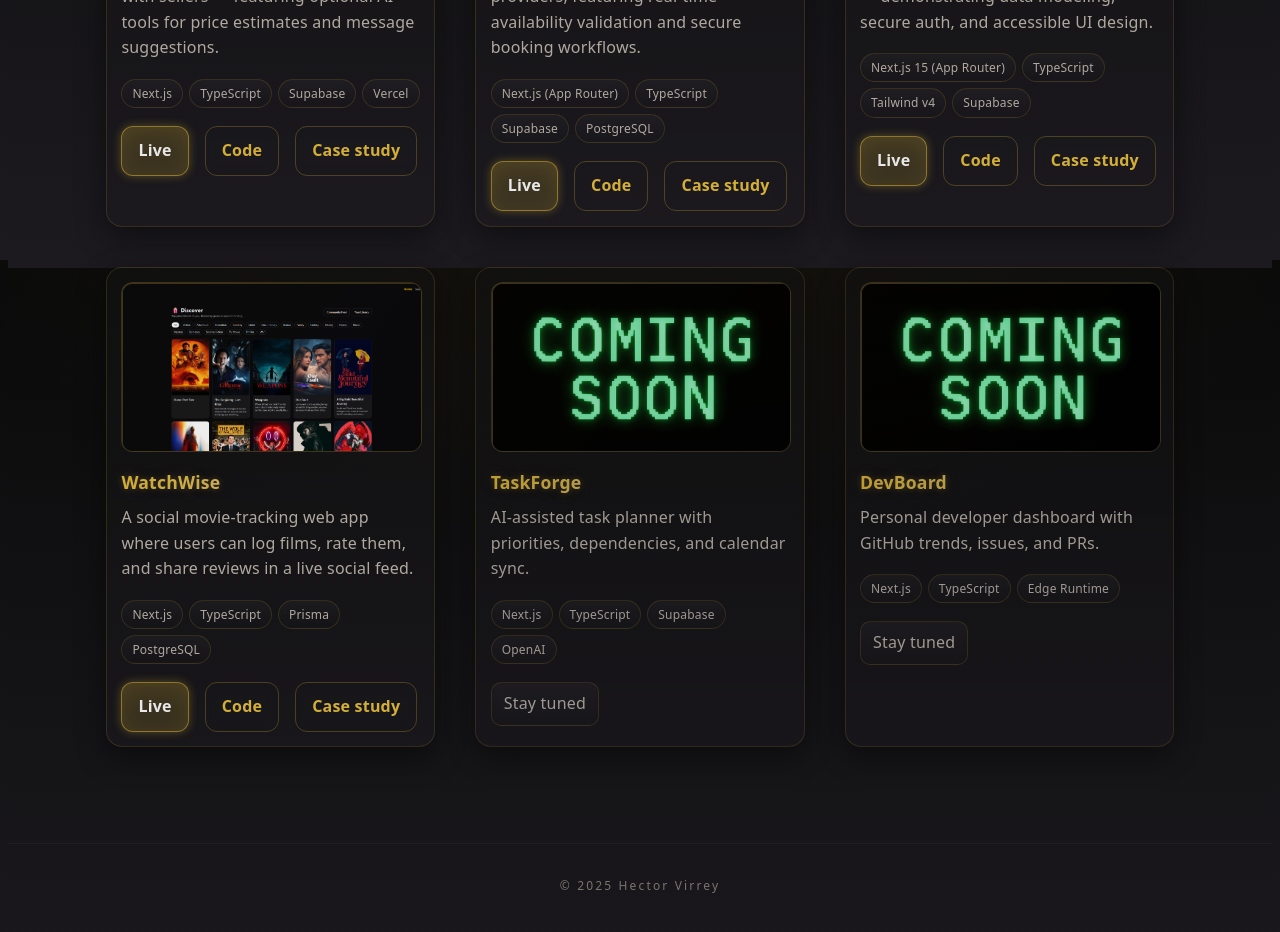
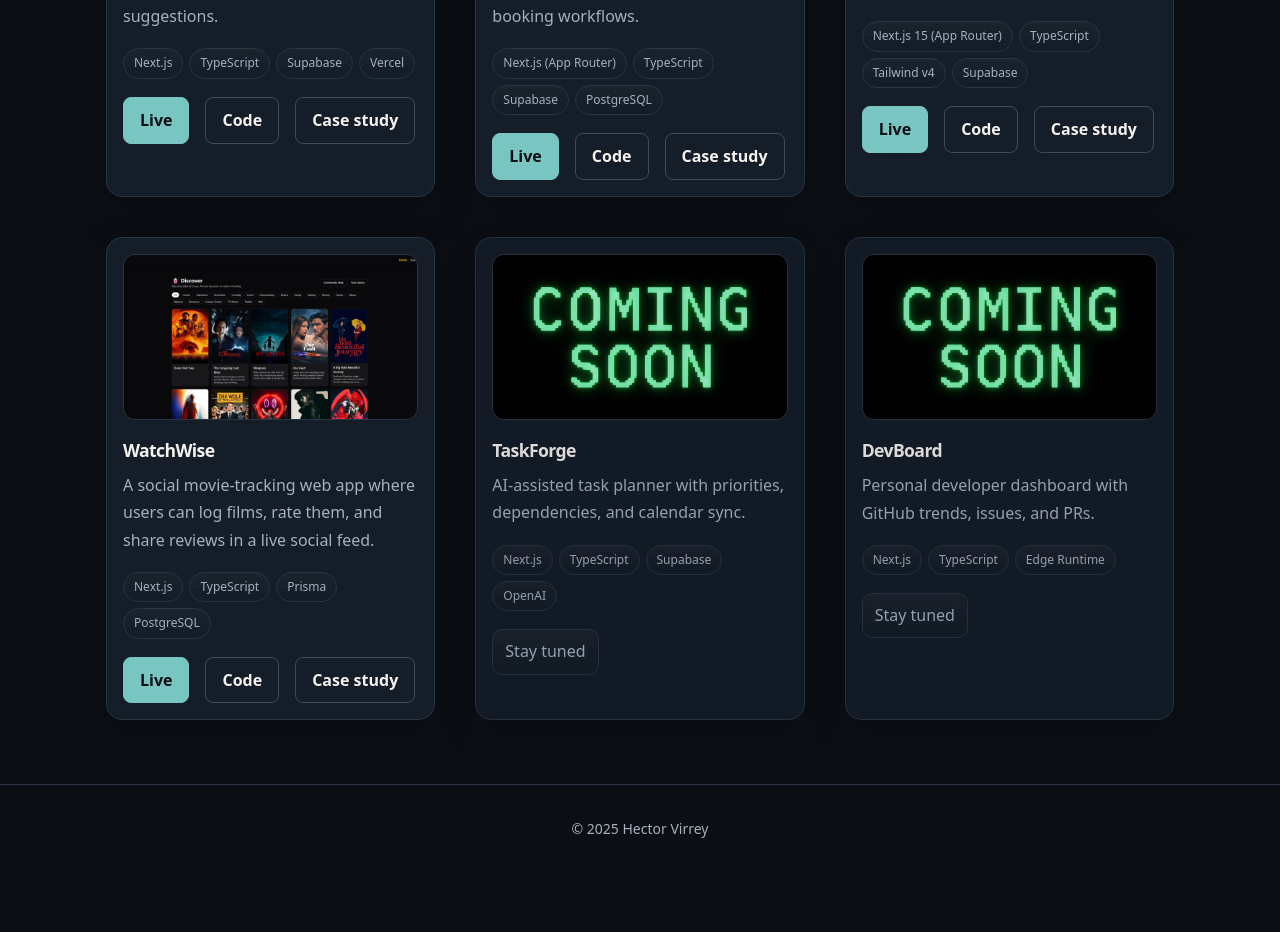
Before and after one commit to BusshiiQT/Portfolio, a Next.js app: page /projects in a window 1280 px wide. Shown: the part 540-1472 px from the top of the page. After the commit the page ends 1413 px from the top, so only its background shows below. Built offline with nearby package versions, Linux system fonts and the light colour scheme.

Commit message:
chore: establish portfolio redesign foundation

```diff
--- a/app/globals.css
+++ b/app/globals.css
@@ -1,410 +1,154 @@
-/* ===== DIVINE DARK PORTFOLIO THEME ===== */
-
-/* --- Palette & tokens --- */
+/* Checkpoint 1: shared design foundation. Legacy class names remain compatible. */
 :root {
-  --bg: #0A0A0A;
-  --bg-alt: #111111;
-  --card: rgba(18, 18, 18, 0.65);
-  --surface: rgba(28, 26, 31, 0.55);
-
-  --text: #E8E8E8;
-  --text-dim: #B0A9A0;
-
-  --accent: #D4AF37;   /* warm gold */
-  --accent-2: #BFAF8B; /* desaturated gold */
-
-  --border: rgba(212, 175, 55, 0.28);
-  --border-soft: rgba(212, 175, 55, 0.16);
-
-  --glow: rgba(212, 175, 55, 0.45);
-  --shadow: 0 10px 30px rgba(0,0,0,0.45);
-
-  --radius: 12px;
-  --radius-lg: 16px;
-
-  --focus: 0 0 0 2px rgba(212,175,55,0.35);
+  color-scheme: dark;
+  --bg: #0B0F14;
+  --bg-alt: #101720;
+  --card: #141D28;
+  --surface: #1B2735;
+  --text: #F5F2EE;
+  --text-dim: #A6B0BD;
+  --muted: var(--text-dim);
+  --accent: #78C5C1;
+  --accent-2: #A3D9D5;
+  --atmosphere: #5A172A;
+  --border: #3A4B5E;
+  --border-soft: #283544;
+  --shadow: 0 16px 40px rgb(0 0 0 / 0.2);
+  --radius: 0.5rem;
+  --radius-lg: 1rem;
+  --font-body: ui-sans-serif, system-ui, -apple-system, BlinkMacSystemFont, "Segoe UI", sans-serif;
+  --font-display: var(--font-body);
+  --text-small: 0.875rem;
+  --text-body: 1rem;
+  --text-display: clamp(2.75rem, 1.5rem + 5vw, 6rem);
+  --text-heading: clamp(2rem, 1.25rem + 3vw, 3.75rem);
+  --text-subheading: clamp(1.375rem, 1rem + 1vw, 2rem);
+  --content-width: 75rem;
+  --reading-width: 65ch;
+  --gutter: clamp(1rem, 4vw, 3rem);
+  --section-space: clamp(3rem, 8vw, 7rem);
+  --anchor-offset: 6rem;
 }
 
-/* --- Base --- */
-html, body {
-  background-color: var(--bg);
+*, *::before, *::after { box-sizing: border-box; }
+html { background: var(--bg); scroll-padding-top: var(--anchor-offset); }
+body {
+  margin: 0;
+  min-height: 100vh;
+  min-height: 100svh;
+  display: flex;
+  flex-direction: column;
+  position: relative;
+  isolation: isolate;
+  background: var(--bg);
   color: var(--text);
-  font-family: ui-sans-serif, system-ui, -apple-system, Segoe UI, Roboto, Inter, "Helvetica Neue", Arial, "Noto Sans", "Apple Color Emoji", "Segoe UI Emoji";
-  letter-spacing: 0.2px;
-  line-height: 1.6;
-  min-height: 100vh;
+  font-family: var(--font-body);
+  font-size: var(--text-body);
+  line-height: 1.7;
   -webkit-font-smoothing: antialiased;
-  text-rendering: optimizeLegibility;
-
-  /* Cinematic gradient + subtle vignette */
-  background-image:
-    radial-gradient(1200px 600px at 50% -10%, rgba(212,175,55,0.06), transparent 60%),
-    linear-gradient(180deg, #0A0A0A 0%, #1C1A1F 100%);
-  background-attachment: fixed, fixed;
 }
 
-/* Soft grain overlay (replaces scanlines) */
-body::before {
-  content: "";
-  position: fixed;
-  inset: 0;
-  pointer-events: none;
-  z-index: 1;
-  opacity: 0.35;
-  mix-blend-mode: soft-light;
-  /* procedural grain using multiple gradients (no assets needed) */
-  background-image:
-    repeating-linear-gradient(0deg, rgba(255,255,255,0.015) 0 1px, transparent 1px 2px),
-    repeating-linear-gradient(90deg, rgba(0,0,0,0.02) 0 2px, transparent 2px 4px);
+/* Full-width shell; future decorative layers can sit behind this content. */
+.site-content { flex: 1; min-width: 0; width: 100%; position: relative; z-index: 1; }
+.content-width {
+  width: min(calc(100% - var(--gutter) * 2), var(--content-width));
+  margin-inline: auto;
 }
+.reading-width { max-width: var(--reading-width); }
+.section { padding-block: var(--section-space); padding-inline: var(--gutter); }
+/* Use .section > .content-width for a full-bleed section with aligned content. */
+.section:has(> .content-width) { padding-inline: 0; }
 
-/* Optional animated light beam backdrop — attach to a hero wrapper with class .beam-container */
-.beam-container {
-  position: relative;
-  isolation: isolate; /* keep glow behind content */
+h1, h2, h3, h4, h5, h6 {
+  margin: 0 0 0.6em;
+  color: var(--text);
+  font-family: var(--font-display);
+  font-weight: 700;
+  line-height: 1.15;
+  letter-spacing: -0.035em;
+  text-wrap: balance;
+  overflow-wrap: break-word;
 }
-.beam-container::before {
-  content: "";
-  position: absolute;
-  inset: -20vh -20vw;
-  z-index: 0;
-  pointer-events: none;
-  background:
-    radial-gradient(closest-side, rgba(212,175,55,0.35), rgba(212,175,55,0.0) 60%) center/120% 200% no-repeat,
-    linear-gradient( to bottom, rgba(191,175,139,0.25), transparent 60% );
-  filter: blur(48px);
-  opacity: 0.22;
-  animation: beamPulse 5s ease-in-out infinite, beamRotate 18s ease-in-out infinite;
-  transform-origin: center;
-}
-@keyframes beamPulse {
-  0%   { opacity: 0.16; }
-  50%  { opacity: 0.30; }
-  100% { opacity: 0.16; }
-}
-@keyframes beamRotate {
-  0%   { transform: rotate(-8deg) translateY(-2%); }
-  50%  { transform: rotate(10deg) translateY(1%); }
-  100% { transform: rotate(-8deg) translateY(-2%); }
-}
+h1, .display { font-size: var(--text-display); font-weight: 800; line-height: 1.05; letter-spacing: -0.045em; }
+h2 { font-size: var(--text-heading); }
+h3 { font-size: var(--text-subheading); }
+h4 { font-size: 1.25rem; }
+h5 { font-size: 1.125rem; }
+h6 { font-size: 1rem; }
+p { margin: 0 0 1.25em; color: var(--text-dim); }
+.eyebrow { color: var(--accent); font-size: var(--text-small); font-weight: 600; letter-spacing: 0.12em; text-transform: uppercase; }
+.muted { color: var(--text-dim); }
+.center { text-align: center; }
+::selection { color: var(--text); background: var(--atmosphere); }
 
-/* --- Typography --- */
-h1, h2, h3, h4 {
+a { color: var(--accent); text-decoration-thickness: 0.08em; text-underline-offset: 0.2em; }
+a:hover { color: var(--accent-2); }
+:focus-visible { outline: 2px solid var(--accent); outline-offset: 4px; }
+button, input, textarea, select { font: inherit; }
+img, video { max-width: 100%; height: auto; }
+
+/* Existing controls and cards adopt the palette without a component redesign. */
+button, a.btn {
+  display: inline-flex;
+  align-items: center;
+  justify-content: center;
+  background: var(--card);
   color: var(--text);
-  line-height: 1.2;
-  margin: 0 0 0.5em;
-}
-h1 { font-size: clamp(2.25rem, 5vw, 4.5rem); letter-spacing: 0.5px; }
-h2 { font-size: clamp(1.75rem, 3.5vw, 3rem); }
-h3 { font-size: clamp(1.25rem, 2.5vw, 1.75rem); }
-
-p { color: var(--text-dim); }
-
-/* Gold gradient “glow” utility for titles */
-.glow-title {
-  background: linear-gradient(90deg, var(--accent) 0%, var(--accent-2) 80%);
-  -webkit-background-clip: text;
-  background-clip: text;
-  color: transparent;
-  text-shadow:
-    0 0 6px rgba(212,175,55,0.25),
-    0 0 18px rgba(191,175,139,0.16);
-}
-
-/* --- Links --- */
-a {
-  color: var(--accent);
-  text-decoration: none;
-  transition: color 0.2s ease, text-shadow 0.2s ease;
-}
-a:hover {
-  color: var(--accent-2);
-  text-shadow: 0 0 6px rgba(212,175,55,0.35);
-}
-a:focus-visible {
-  outline: none;
-  box-shadow: var(--focus);
-  border-radius: 6px;
-}
-
-/* --- Images --- */
-img {
-  border: 1px solid var(--border-soft);
-  border-radius: 10px;
-  background: radial-gradient(120% 120% at 50% 0%, rgba(255,255,255,0.02), rgba(255,255,255,0) 60%);
-}
-
-/* --- Buttons (anchor-as-button preserved) --- */
-button,
-a.btn {
-  background: transparent;
-  color: var(--accent);
   border: 1px solid var(--border);
   border-radius: var(--radius);
   padding: 0.7rem 1rem;
   font-weight: 600;
+  line-height: 1.4;
+  text-decoration: none;
   cursor: pointer;
-  transition: transform 0.2s ease, box-shadow 0.2s ease, background 0.2s ease, border-color 0.2s ease, color 0.2s ease;
-  backdrop-filter: blur(6px);
+  transition: background-color 160ms ease, border-color 160ms ease;
 }
-button:hover,
-a.btn:hover {
-  background: rgba(212,175,55,0.12);
-  transform: translateY(-2px);
-  box-shadow: 0 0 14px rgba(212,175,55,0.32);
-  border-color: rgba(212,175,55,0.45);
-}
-button:active,
-a.btn:active { transform: translateY(0px) scale(0.99); }
-
-a.btn.primary,
-button.primary {
-  background: linear-gradient(180deg, rgba(212,175,55,0.22), rgba(212,175,55,0.16));
-  color: var(--text);
-  border-color: rgba(212,175,55,0.55);
-  box-shadow: 0 0 10px rgba(212,175,55,0.35), inset 0 0 20px rgba(212,175,55,0.12);
-}
-a.btn.primary:hover,
-button.primary:hover {
-  background: linear-gradient(180deg, rgba(212,175,55,0.30), rgba(212,175,55,0.22));
-  box-shadow: 0 0 18px rgba(212,175,55,0.5), inset 0 0 24px rgba(212,175,55,0.18);
-}
-
-/* --- Actions row (kept from your original) --- */
-.actions {
-  display: flex;
-  flex-wrap: wrap;
-  gap: 1rem;
-  margin-top: 1.25rem;
-}
-
-/* --- Cards --- */
+button:hover, a.btn:hover { background: var(--surface); border-color: var(--accent); }
+a.btn.primary, button.primary { background: var(--accent); color: var(--bg); border-color: var(--accent); }
+a.btn.primary:hover, button.primary:hover { background: var(--accent-2); border-color: var(--accent-2); }
+.actions { display: flex; flex-wrap: wrap; gap: 1rem; margin-top: 1.25rem; }
 .card {
-  background: linear-gradient(180deg, var(--card), var(--surface));
+  width: 100%;
+  max-width: 380px;
+  margin-inline: auto;
+  padding: 1rem;
+  position: relative;
+  overflow: hidden;
+  background: var(--card);
   border: 1px solid var(--border-soft);
   border-radius: var(--radius-lg);
   box-shadow: var(--shadow);
-  padding: 0.9rem; /* slightly tighter than original */
-  max-width: 380px;
-  margin: 0 auto;
-  transition: transform 0.25s ease, box-shadow 0.25s ease, border-color 0.25s ease, background 0.25s ease;
-  position: relative;
-  overflow: hidden;
 }
-.card:hover {
-  transform: translateY(-4px);
-  box-shadow: 0 18px 42px rgba(0,0,0,0.55);
-  border-color: var(--border);
-}
-/* subtle edge glow on hover */
-.card::after {
-  content: "";
-  position: absolute;
-  inset: -1px;
-  border-radius: inherit;
-  pointer-events: none;
-  opacity: 0;
-  transition: opacity 0.25s ease;
-  background: radial-gradient(60% 60% at 50% 0%, rgba(212,175,55,0.18), rgba(212,175,55,0) 60%);
-}
-.card:hover::after { opacity: 1; }
-
-/* --- Projects grid (kept, restyled) --- */
+.card:hover { border-color: var(--border); }
 .projects-grid {
   display: grid;
-  grid-template-columns: repeat(auto-fit, minmax(280px, 1fr));
+  grid-template-columns: repeat(auto-fit, minmax(min(100%, 280px), 1fr));
   gap: 2.25rem;
   justify-items: center;
-  padding: 2rem 0;
+  padding-block: 2rem;
 }
 
-/* --- Sections --- */
-.section {
-  padding: clamp(2rem, 6vw, 4rem) clamp(1rem, 5vw, 2rem);
-  background: linear-gradient(180deg, transparent, rgba(255,255,255,0.01) 6%, transparent 80%);
-  border-top: 1px solid rgba(255,255,255,0.03);
-  border-bottom: 1px solid rgba(0,0,0,0.5);
+/* Retained legacy hooks now use restrained, solid surfaces and text. */
+.glow-title { color: var(--text); text-decoration: none; }
+.glass { background: var(--bg-alt); border: 1px solid var(--border-soft); border-radius: var(--radius-lg); }
+.beam-container, .shimmer { position: relative; }
+.hero { position: relative; padding: var(--section-space) var(--gutter); text-align: center; }
+.hero .subtitle { max-width: 56ch; margin: 1rem auto 1.5rem; color: var(--text-dim); }
+.header-link { display: inline-block; padding: 0.45rem 0.65rem; border-radius: var(--radius); border: 1px solid transparent; color: var(--text); text-decoration: none; }
+.header-link:hover { color: var(--accent-2); }
+.header-link.is-active { color: var(--accent); border-color: var(--border); }
+@media (min-width: 768px) { .nav-desktop { display: inline-flex !important; } }
+.footer { position: relative; z-index: 1; color: var(--text-dim); font-size: var(--text-small); text-align: center; padding: 2rem var(--gutter); border-top: 1px solid var(--border-soft); }
+
+@media (prefers-reduced-motion: no-preference) {
+  html { scroll-behavior: smooth; }
 }
-
-/* --- Utilities --- */
-.muted { color: var(--text-dim); }
-.center { text-align: center; }
-
-/* Focus ring for interactive elems */
-:where(button, a, input, textarea, select):focus-visible {
-  outline: none;
-  box-shadow: var(--focus);
-}
-
-/* --- Reduced motion respect --- */
 @media (prefers-reduced-motion: reduce) {
   *, *::before, *::after {
     animation: none !important;
     transition: none !important;
     scroll-behavior: auto !important;
   }
-  body::before { opacity: 0.2; }
+  /* Existing pointer effects set transforms inline. */
+  .magnetic, .card .actions a, img { transform: none !important; }
 }
-
-/* --- Footer smallprint --- */
-.footer {
-  color: #7B746D;
-  font-size: 0.75rem;
-  letter-spacing: 0.18em;
-  text-align: center;
-  padding: 2rem 1rem;
-  border-top: 1px solid rgba(255,255,255,0.04);
-}
-
-/* --- Optional: hero wrapper spacing and “cinema” feel --- */
-.hero {
-  position: relative;
-  padding: clamp(3rem, 12vh, 8rem) 1.25rem;
-  text-align: center;
-  z-index: 2; /* above grain */
-}
-.hero .subtitle {
-  max-width: 56ch;
-  margin: 1rem auto 1.5rem;
-  color: var(--text-dim);
-}
-
-/* --- You can add this class to containers you want glassy --- */
-.glass {
-  background: linear-gradient(180deg, rgba(255,255,255,0.03), rgba(255,255,255,0.00));
-  backdrop-filter: blur(8px);
-  border: 1px solid rgba(255,255,255,0.06);
-  border-radius: var(--radius-lg);
-}
-
-/* --- Optional: image hover lift inside cards --- */
-.card img {
-  transition: transform 0.35s ease, opacity 0.35s ease;
-  opacity: 0.92;
-}
-.card:hover img {
-  transform: scale(1.03);
-  opacity: 1;
-}
-/* --- Image shimmer overlay --- */
-.shimmer {
-  position: relative;
-}
-.shimmer::after {
-  content: "";
-  position: absolute;
-  inset: 0;
-  background: linear-gradient(
-    75deg,
-    transparent 0%,
-    rgba(255, 255, 255, 0.05) 45%,
-    rgba(255, 255, 255, 0.18) 50%,
-    rgba(255, 255, 255, 0.05) 55%,
-    transparent 100%
-  );
-  transform: translateX(-150%);
-  opacity: 0;
-  pointer-events: none;
-}
-.card:hover .shimmer::after {
-  opacity: 1;
-  animation: shimmerSweep 1.1s ease-in-out;
-}
-@keyframes shimmerSweep {
-  0%   { transform: translateX(-150%); }
-  100% { transform: translateX(150%); }
-}
-
-/* Slight image lift on card hover (pairs with shimmer) */
-.card:hover img {
-  transform: scale(1.03);
-  opacity: 1;
-}
-/* === Cursor-follow glow === */
-.cursor-glow {
-  position: fixed;
-  left: 0; top: 0;
-  width: 20px; height: 20px;
-  margin-left: -10px; /* center on pointer */
-  margin-top: -10px;
-  border-radius: 999px;
-  pointer-events: none;
-  z-index: 9999;
-  opacity: 0;
-
-  /* warm gold soft dot with bloom */
-  background: radial-gradient(
-    circle at center,
-    rgba(212, 175, 55, 0.55) 0%,
-    rgba(212, 175, 55, 0.25) 40%,
-    rgba(212, 175, 55, 0.0) 70%
-  );
-  filter: blur(8px);
-  transition: opacity 180ms ease;
-  will-change: transform;
-}
-
-/* Click pulse (optional) */
-@keyframes clickPulse {
-  0%   { transform: scale(1); opacity: 0.9; }
-  70%  { transform: scale(1.8); opacity: 0.1; }
-  100% { transform: scale(1.8); opacity: 0; }
-}
-
-/* Respect reduced motion */
-@media (prefers-reduced-motion: reduce) {
-  .cursor-glow { display: none; }
-}
-/* Header responsive toggles */
-@media (min-width: 768px) {
-  .nav-desktop { display: inline-flex !important; }
-}
-/* Header responsive toggles */
-@media (min-width: 768px) {
-  .nav-desktop { display: inline-flex !important; }
-}
-
-/* Header links + active state */
-.header-link {
-  padding: 0.45rem 0.65rem;
-  border-radius: 8px;
-  border: 1px solid transparent;
-  color: var(--text);
-  transition: color 0.2s ease, border-color 0.2s ease, text-shadow 0.2s ease;
-}
-.header-link:hover {
-  color: var(--accent-2);
-  text-shadow: 0 0 6px rgba(212,175,55,0.25);
-}
-.header-link.is-active {
-  color: var(--accent);
-  border-color: var(--border);
-  text-shadow: 0 0 6px rgba(212,175,55,0.35);
-}
-/* Ensure anchors don't hide under the sticky header */
-#projects, #about {
-  scroll-margin-top: 90px; /* height of header + a little padding */
-}
-
-/* Header responsive toggles */
-@media (min-width: 768px) {
-  .nav-desktop { display: inline-flex !important; }
-}
-
-/* Header links + active state (if not already added) */
-.header-link {
-  padding: 0.45rem 0.65rem;
-  border-radius: 8px;
-  border: 1px solid transparent;
-  color: var(--text);
-  transition: color 0.2s ease, border-color 0.2s ease, text-shadow 0.2s ease;
-}
-.header-link:hover {
-  color: var(--accent-2);
-  text-shadow: 0 0 6px rgba(212,175,55,0.25);
-}
-.header-link.is-active {
-  color: var(--accent);
-  border-color: var(--border);
-  text-shadow: 0 0 6px rgba(212,175,55,0.35);
-}
--- a/app/layout.tsx
+++ b/app/layout.tsx
@@ -1,49 +1,29 @@
 import "./globals.css";
+import type { Metadata } from "next";
 import type { ReactNode } from "react";
-import CursorGlow from "@/components/CursorGlow";
-import Header from "@/components/Header"; // stays as your client Header
+import Header from "@/components/Header";
+
+const title = "Hector Virrey | Full-Stack Developer";
+const description =
+  "The portfolio of Hector Virrey, Full-Stack Developer. Explore selected web projects and get in touch.";
+
+export const metadata: Metadata = {
+  title: { default: title, template: "%s | Hector Virrey" },
+  description,
+  openGraph: { title, description, type: "website", siteName: "Hector Virrey" },
+  twitter: { card: "summary", title, description },
+};
 
 export default function RootLayout({ children }: { children: ReactNode }) {
   return (
     <html lang="en">
-      <body
-        style={{
-          backgroundColor: "var(--bg)",
-          color: "var(--text)",
-          // match globals.css font stack (readable + modern)
-          fontFamily:
-            "ui-sans-serif, system-ui, -apple-system, Segoe UI, Roboto, Inter, 'Helvetica Neue', Arial, 'Noto Sans', 'Apple Color Emoji', 'Segoe UI Emoji'",
-          minHeight: "100vh",
-          display: "flex",
-          flexDirection: "column",
-          overflowX: "hidden",
-          position: "relative",
-        }}
-      >
-        {/* Site-wide cursor-follow glow */}
-        <CursorGlow />
-
-        {/* Header (Client Component) */}
+      <body>
         <Header />
-
-        {/* Main Content */}
-        <main
-          style={{
-            flex: 1,
-            maxWidth: "1100px",
-            margin: "2rem auto",
-            width: "100%",
-            padding: "0 1rem",
-            position: "relative",
-            zIndex: 1,
-          }}
-        >
-          {children}
-        </main>
-
-        {/* Footer (uses .footer styles from globals.css) */}
+        <main className="site-content">{children}</main>
         <footer className="footer">
-          <span>© {new Date().getFullYear()} Hector Virrey</span>
+          <div className="content-width">
+            <span>© {new Date().getFullYear()} Hector Virrey</span>
+          </div>
         </footer>
       </body>
     </html>
--- a/app/page.tsx
+++ b/app/page.tsx
@@ -4,7 +4,7 @@ import Magnetic from "@/components/Magnetic";
 
 export default function Page() {
   return (
-    <main>
+    <div>
       {/* HERO */}
       <section className="beam-container hero" style={{ marginBottom: "3rem" }}>
         <h1 className="glow-title" style={{ marginBottom: "1rem" }}>
@@ -59,6 +59,6 @@ export default function Page() {
           Currently focused on Next.js, React, WebGL, and motion.
         </p>
       </section>
-    </main>
+    </div>
   );
 }
--- a/components/Header.tsx
+++ b/components/Header.tsx
@@ -21,7 +21,7 @@ export default function Header() {
     const el = document.getElementById(id);
     if (!el) return;
     // Offset for sticky header: use scroll-margin-top in CSS, but fallback here too
-    el.scrollIntoView({ behavior: "smooth", block: "start" });
+    el.scrollIntoView({ behavior: "auto", block: "start" });
   };
 
   // Observe sections to keep active state while scrolling
--- a/components/Magnetic.tsx
+++ b/components/Magnetic.tsx
@@ -43,7 +43,7 @@ export default function Magnetic({
       ref={ref}
       onMouseMove={onMouseMove}
       onMouseLeave={onMouseLeave}
-      className={className}
+      className={["magnetic", className].filter(Boolean).join(" ")}
       style={style}
     >
       {children}
--- a/package.json
+++ b/package.json
@@ -11,7 +11,7 @@
   "dependencies": {
     "@vercel/analytics": "^1.5.0",
     "autoprefixer": "^10.4.21",
-    "next": "15.5.9",
+    "next": "15.5.26",
     "postcss": "^8.5.6",
     "react": "18.3.1",
     "react-dom": "18.3.1"
```
Also changed, not shown: app/head.tsx (+2 -13 lines), 1 other file (tests, documents, lock files or other folders).
